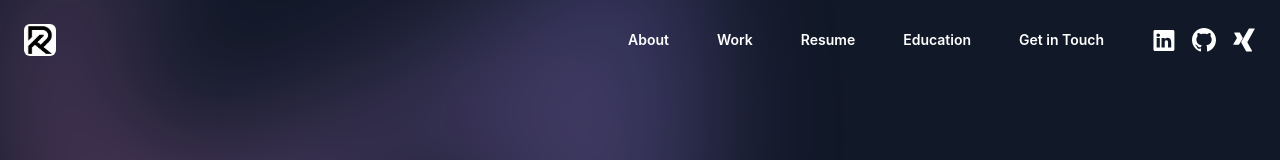
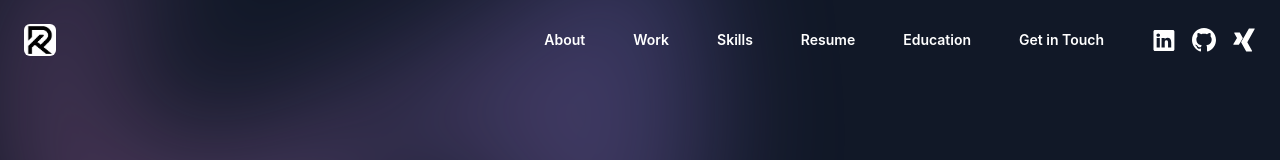
Before and after one commit to krupspatel/Portfolio, a React (Create React App) app: page / in a window 1280 px wide. Shown: the top 160 px of the page. Built offline with nearby package versions, Linux system fonts and the light colour scheme.

Commit message:
add resume in link

```diff
--- a/src/components/navigation.js
+++ b/src/components/navigation.js
@@ -9,7 +9,8 @@ import { Bars3Icon, XMarkIcon } from '@heroicons/react/24/outline';
 const navigation = [
     { name: 'About', href: '#about' },
     { name: 'Work', href: '#work' },
-    { name: 'Resume', href: '#' },
+    { name: 'Skills', href: '#skills' },
+    { name: 'Resume', href: '/CV-krupali-Ribadia.pdf', target: '_blank' },
     { name: 'Education', href: '#education' },
     { name: 'Get in Touch', href: '#contact' },
 ]
@@ -62,7 +63,7 @@ export default function Navigation() {
                 </div>
                 <div className="hidden lg:flex lg:gap-x-12">
                     {navigation.map((item) => (
-                        <a key={item.name} href={item.href} className="text-sm font-semibold leading-6 text-white">
+                        <a key={item.name} href={item.href} target={item.target} className="text-sm font-semibold leading-6 text-white">
                             {item.name}
                         </a>
                     ))}
--- a/src/components/work.js
+++ b/src/components/work.js
@@ -142,7 +142,7 @@ export default function Work() {
                     ))}
                 </ul>
             </div>
-            <div className="mt-20">
+            <div className="mt-20" id="skills">
                 <h3 className="text-3xl font-bold tracking-tight text-white">Empowering innovation with a dynamic skillset and a passion for technology</h3>
                 <p className="mt-5 text-base text-gray-300">
                     I truly enjoy writing code and developing websites and web applications using various languages and tools.
```
Also changed, not shown: 1 other file (tests, documents, lock files or other folders).
